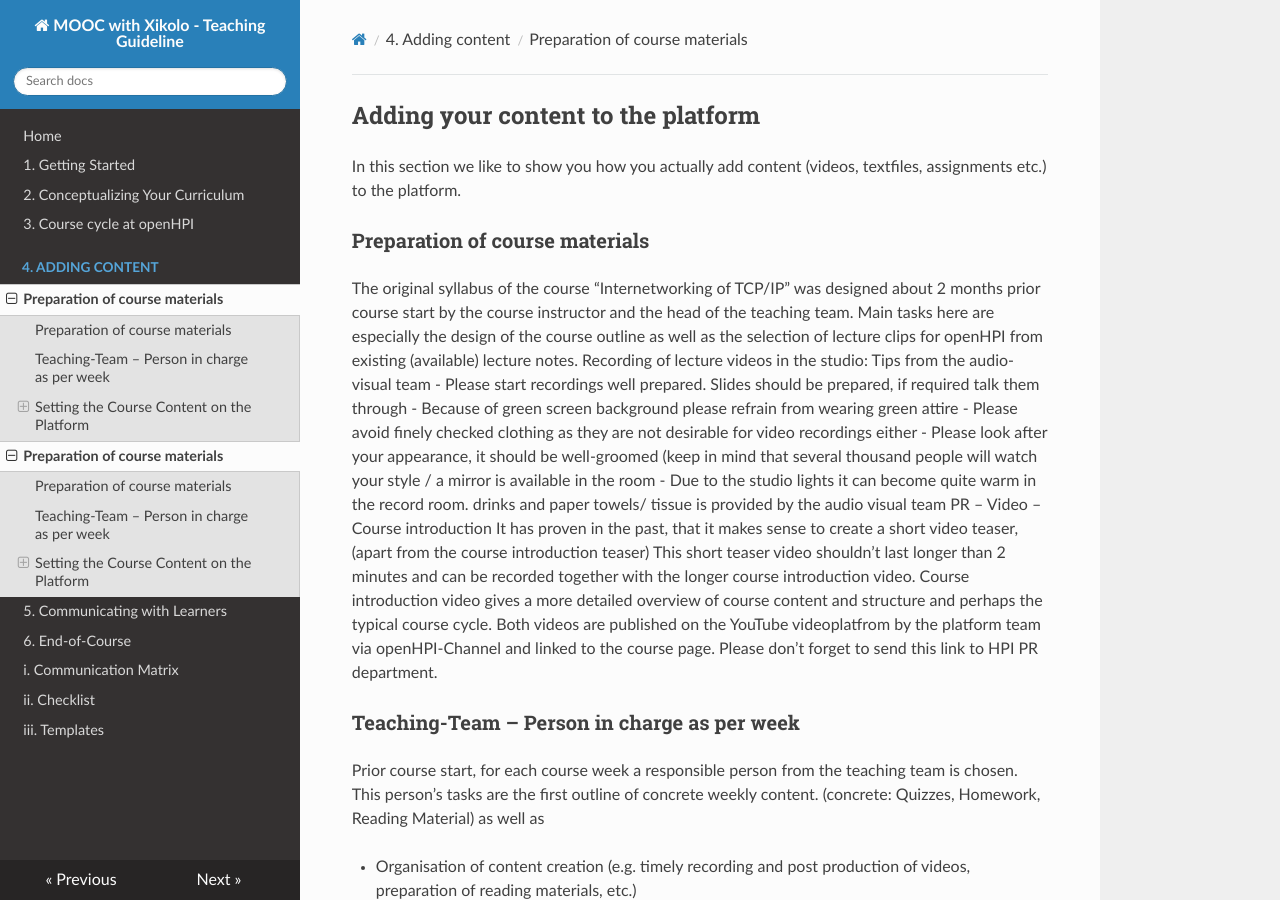
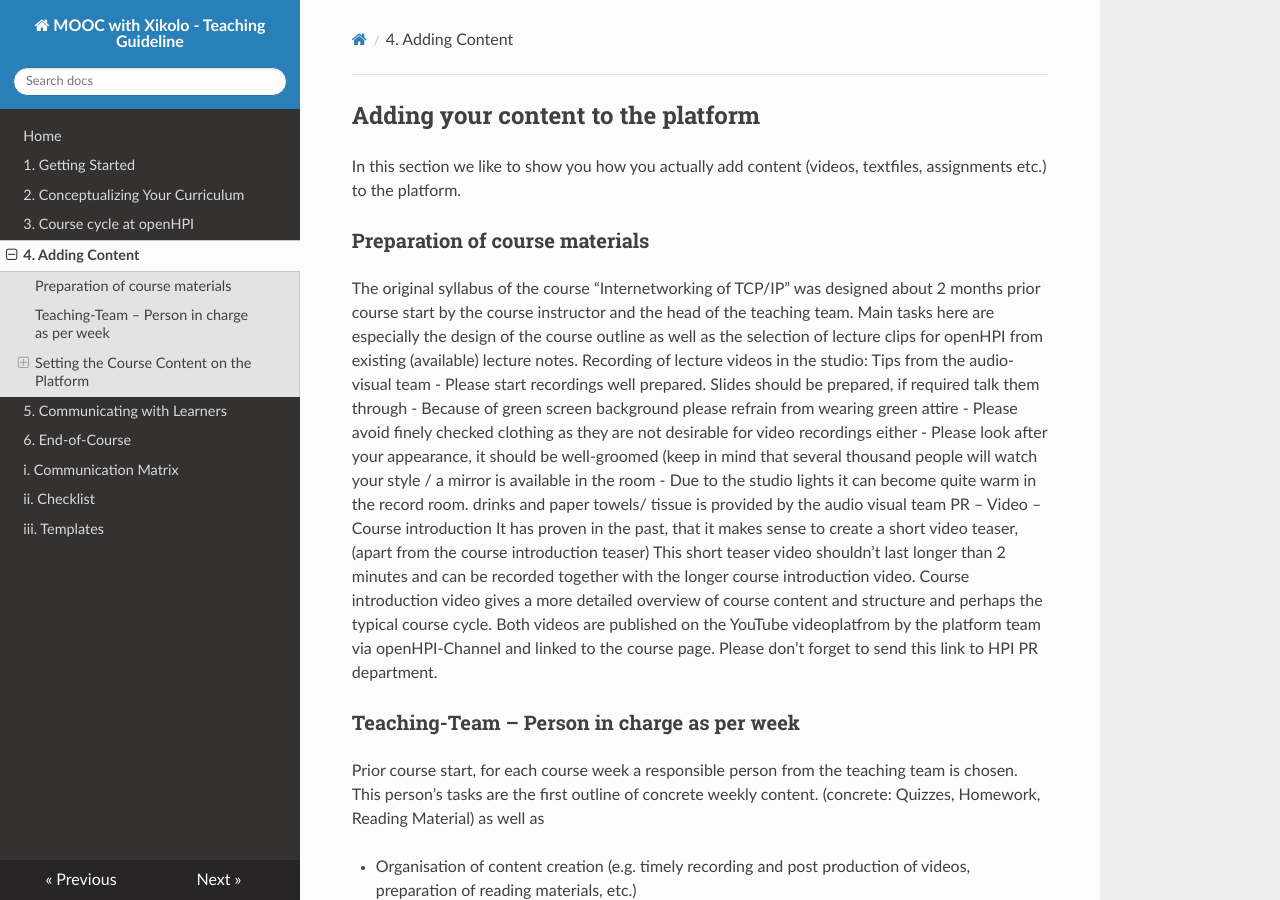
Before and after one commit to openHPI/TeachingTeamGuidelines, an MkDocs documentation site: the page built from docs/04_adding-content.md, in a window 1280 px wide and 900 px high. Built offline with MkDocs 1.6.1, drawn with Linux system fonts in a browser that asks for light colours; nearby versions of some CDN libraries; old or Windows-style settings are respelled for this version of MkDocs.

Commit message:
Update mkdocs.yml

```diff
--- a/mkdocs.yml
+++ b/mkdocs.yml
@@ -4,14 +4,10 @@ pages:
 - [01_getting-started.md, 1. Getting Started]
 - [02_curriculum-design.md, 2. Conceptualizing Your Curriculum]
 - [03_course-cycle_schedule.md, 3. Course cycle at openHPI]
-- [04_adding-content.md, 4. Adding content, 'Preparation of course materials']
-- [04_adding-content.md, 4. Adding content, 'Teaching-Team – Person in charge as per week']
+- [04_adding-content.md, 4. Adding Content]
 - [05_community-management.md, 5. Communicating with Learners]
 - [06_end-of-course.md, 6. End-of-Course]
 - [07_communication-matrix.md, i. Communication Matrix]
 - [checklist.md, ii. Checklist]
 - [templates.md, iii. Templates]
 theme: readthedocs
-markdown_extensions:
-  toc:
-    permalink: True
```
